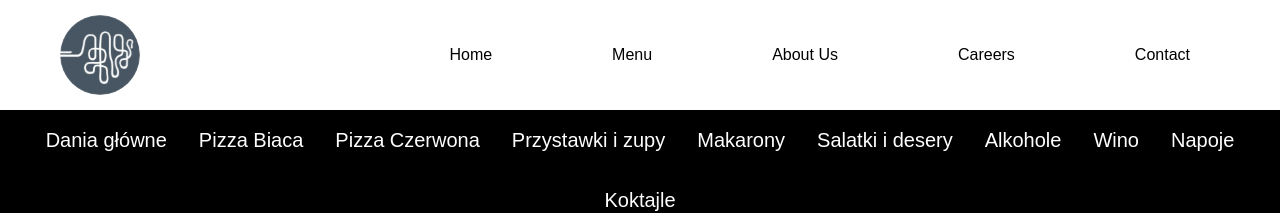
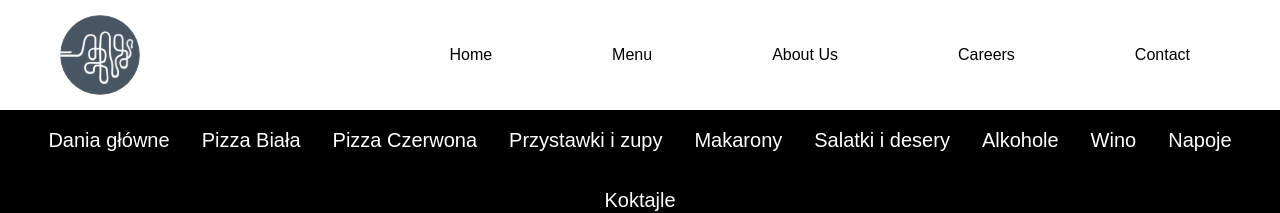
Before and after one commit to SebastianK2000/spoonInHoney, a React (Vite) app in the folder honey/: page /menu in a window 1280 px wide. Shown: the top 213 px of the page. Built offline with nearby package versions, Linux system fonts and the light colour scheme.

Commit message:
edit font

```diff
--- a/honey/src/pages/Menu.tsx
+++ b/honey/src/pages/Menu.tsx
@@ -1,7 +1,7 @@
 import { useState } from 'react';
 
 import alkohole from '../assets/menu/alkohol.jpg';
-import pizza_bianca from '../assets/menu/biala.jpg';
+import pizza_biała from '../assets/menu/biala.jpg';
 import pizza_red from '../assets/menu/czerwona.jpg';
 import dania_glowne from '../assets/menu/glowne.jpg';
 import napoje from '../assets/menu/napoje.jpg';
@@ -20,7 +20,7 @@ function Menu() {
       case 'Dania główne':
         return dania_glowne;
       case 'Pizza Biała':
-        return pizza_bianca;
+        return pizza_biała;
       case 'Pizza Czerwona':
         return pizza_red;
       case 'Przystawki i zupy':
@@ -46,7 +46,7 @@ function Menu() {
     switch (selectedMenu) {
       case 'Dania główne':
         return 'w-screen sm:w-3/5 md:w-2/5 lg:w-2/3 xl:w-2/3';
-      case 'Pizza Biaca':
+      case 'Pizza Biała':
         return 'w-screen sm:w-3/5 md:w-2/5 lg:w-2/3 xl:w-2/3';
       case 'Pizza Czerwona':
         return 'w-screen sm:w-3/5 md:w-2/5 lg:w-2/3 xl:w-2/3';
@@ -82,7 +82,7 @@ function Menu() {
       {/* Menu navbar Section */}
       <div>
         <ul className="flex flex-wrap items-center justify-center text-white">
-          {['Dania główne', 'Pizza Biaca', 'Pizza Czerwona', 'Przystawki i zupy', 'Makarony', 'Salatki i desery', 'Alkohole', 'Wino', 'Napoje', 'Koktajle'].map(
+          {['Dania główne', 'Pizza Biała', 'Pizza Czerwona', 'Przystawki i zupy', 'Makarony', 'Salatki i desery', 'Alkohole', 'Wino', 'Napoje', 'Koktajle'].map(
             (menuItem) => (
               <li
                 key={menuItem}
```
